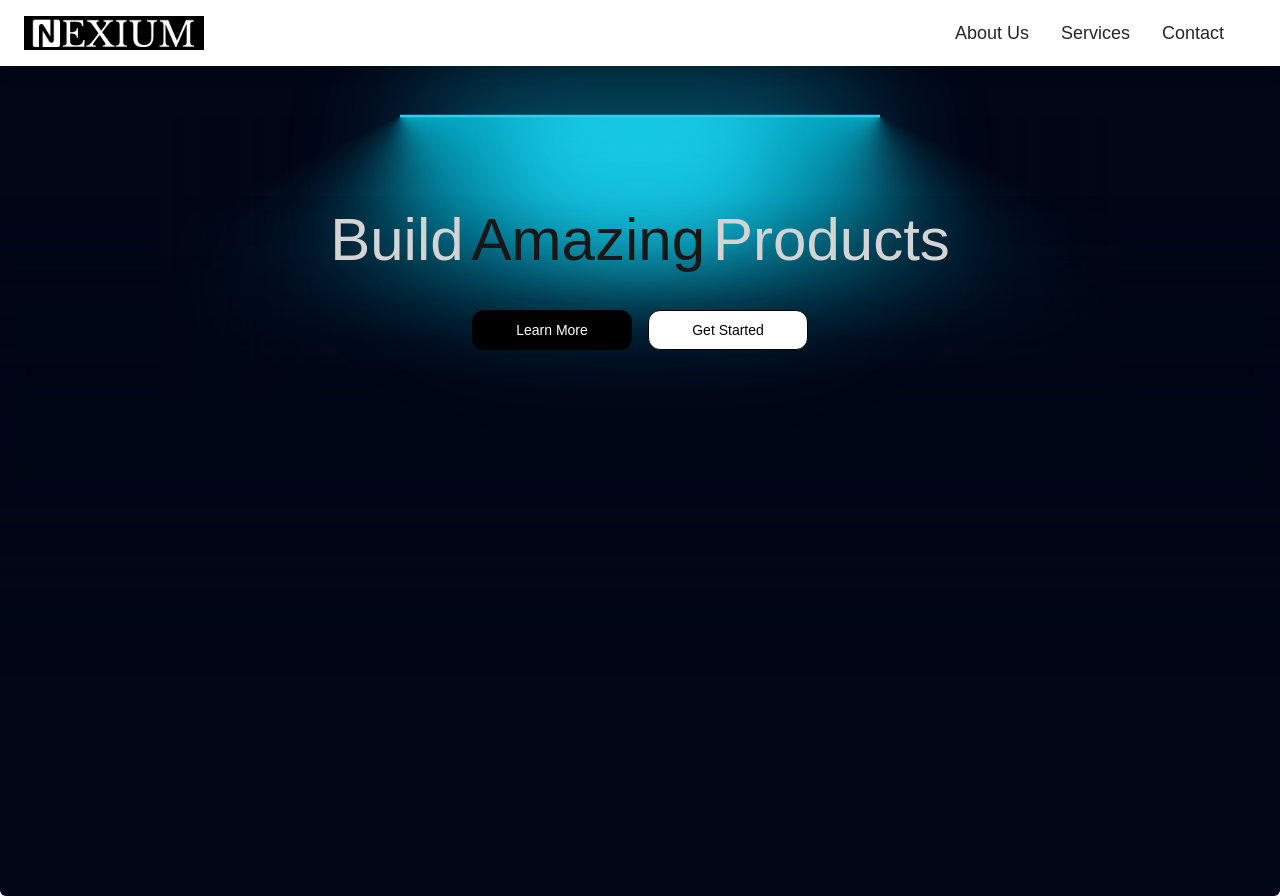
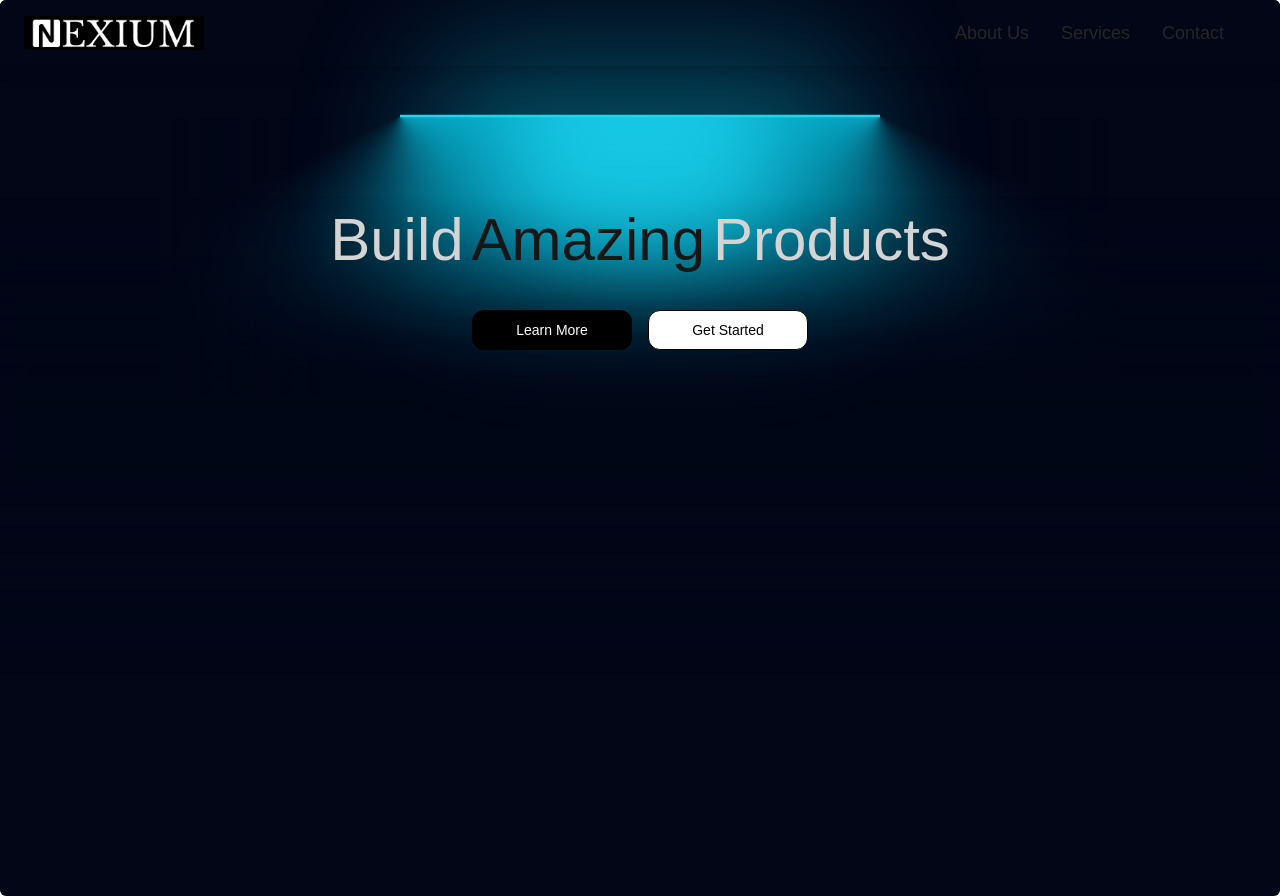
Before and after one commit to Ali-Ch-001/nexium, a Next.js app: page / in a window 1280 px wide. Built offline with nearby package versions, Linux system fonts and the light colour scheme.

Commit message:
added improvements

```diff
--- a/components/sections/hero.tsx
+++ b/components/sections/hero.tsx
@@ -7,7 +7,7 @@ import { HeroContent } from "../ui/Hero-Content";
 export function Hero() {
   return (
     <LampContainer className="pt-64">
-      <HeroContent /> {/* Directly render Hero Content inside Lamp */}
+      <HeroContent />
     </LampContainer>
 
   );
--- /dev/null
+++ b/components/ui/HoveredLink.tsx
@@ -0,0 +1,15 @@
+import { motion } from "motion/react";
+import Link from "next/link";
+
+// Glow effect on hover
+export const HoveredLink = ({ children, href }: { children: React.ReactNode; href: string }) => {
+    return (
+      <Link href={href} className="relative text-lg font-medium text-neutral-800 dark:text-neutral-200 group">
+        {/* Sliding glow effect */}
+        <motion.span
+          className="absolute bottom-0 left-0 w-full h-[2px] bg-gradient-to-r from-blue-400 to-cyan-300 scale-x-0 group-hover:scale-x-100 transition-transform duration-500"
+        />
+        {children}
+      </Link>
+    );
+  };
--- a/components/ui/navbar-menu.tsx
+++ b/components/ui/navbar-menu.tsx
@@ -2,6 +2,7 @@
 import { motion } from "framer-motion";
 import Link from "next/link";
 import Image from "next/image";
+import { HoveredLink } from "./HoveredLink";
 
 const transition = {
   type: "spring",
@@ -12,10 +13,9 @@ const transition = {
   restSpeed: 0.001,
 };
 
-
 const NavbarMenu = () => {
   return (
-    <div className="fixed top-0 left-0 w-full bg-white dark:bg-black shadow-lg z-40 py-4 px-6">
+    <div className="fixed top-0 left-0 w-full bg-gradient-conic from-cyan-500 via-transparent to-transparent bg-opacity-50 dark:bg-opacity-50 shadow-lg z-40 py-4 px-6">
       <div className="flex justify-between items-center max-w-7xl mx-auto">
         {/* 🔹 Animated Logo */}
         <motion.div
@@ -47,17 +47,4 @@ const NavbarMenu = () => {
   );
 };
 
-// Glow effect on hover
-export const HoveredLink = ({ children, href }: { children: React.ReactNode; href: string }) => {
-  return (
-    <Link href={href} className="relative text-lg font-medium text-neutral-800 dark:text-neutral-200 group">
-      {/* Sliding glow effect */}
-      <motion.span
-        className="absolute bottom-0 left-0 w-full h-[2px] bg-gradient-to-r from-blue-400 to-cyan-300 scale-x-0 group-hover:scale-x-100 transition-transform duration-500"
-      />
-      {children}
-    </Link>
-  );
-};
-
 export default NavbarMenu;
```
